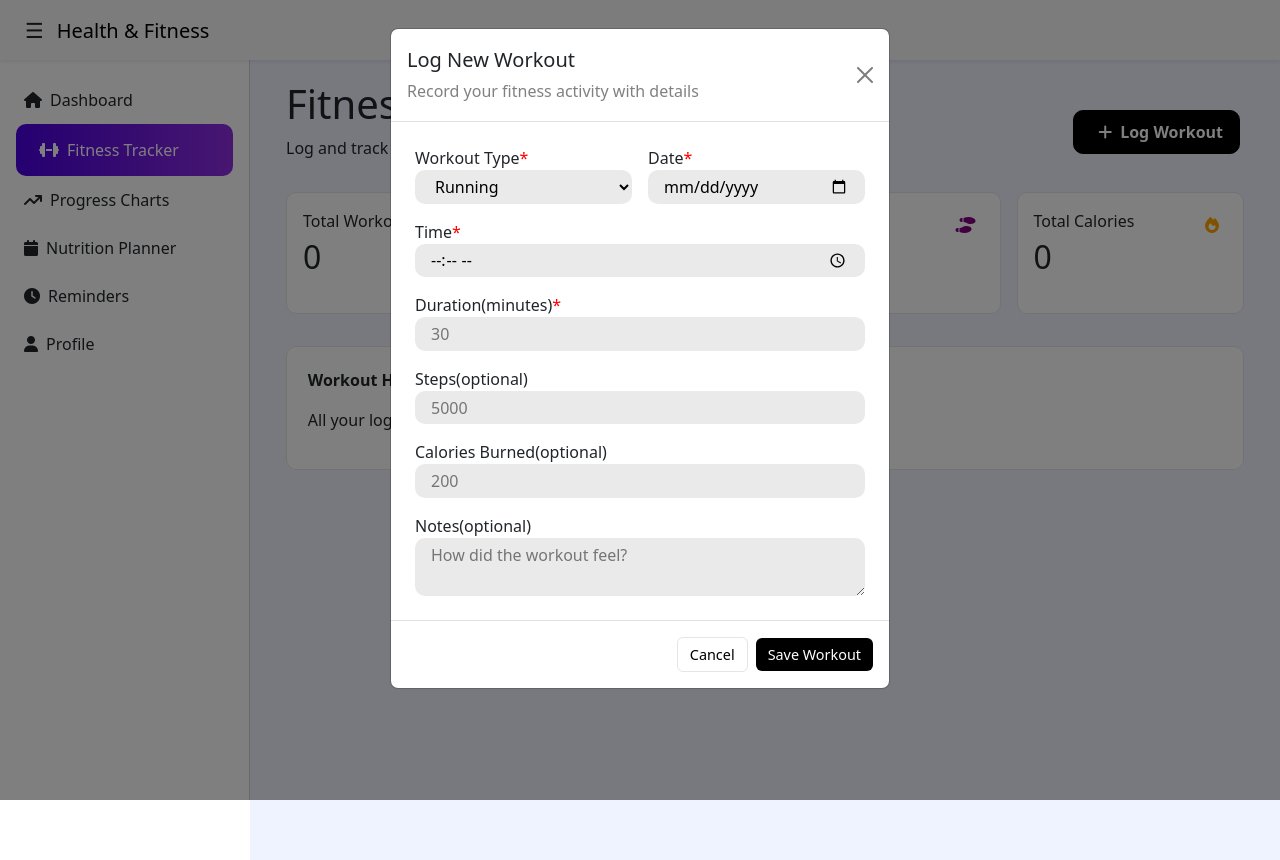
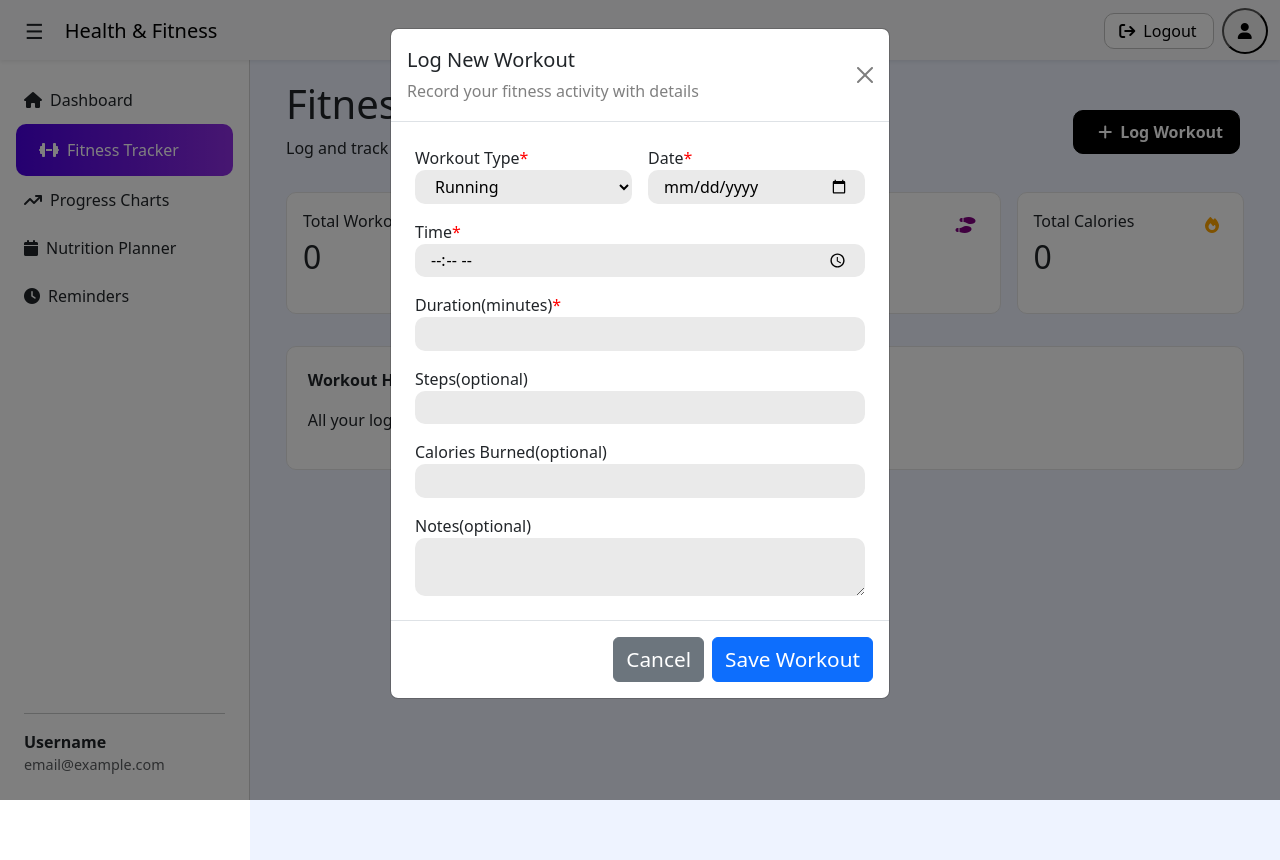
Before and after one commit to NuHazim/fitnessTracker, a website: page public/FitnessTracker.html in a window 1280 px wide. Both pictures are taken after a click on the button "Log Workout". Drawn offline with nearby package versions, Linux system fonts and the light colour scheme.

Commit message:
move profile to top right,add usernbame + email on bottom sidebar

```diff
--- a/public/FitnessTracker.html
+++ b/public/FitnessTracker.html
@@ -9,17 +9,17 @@
     />
     <title>Fitness Tracker</title>
 
-    <style>
-
-    </style>
     <link rel="stylesheet" href="sidebar.css">
     <link rel="stylesheet" href="FitnessTracker.css">
     <link rel="stylesheet" href="https://cdnjs.cloudflare.com/ajax/libs/font-awesome/6.4.2/css/all.min.css"/>
   </head>
 
   <body>
+    <!-- NAVBAR -->
     <nav class="navbar bg-light shadow-sm">
-      <div class="container-fluid">
+      <div class="container-fluid d-flex align-items-center">
+
+        <!-- Left -->
         <div class="d-flex align-items-center">
           <button
             class="btn"
@@ -30,22 +30,32 @@
             ☰
           </button>
 
-          <a class="navbar-brand m-0 p-0" href="#">
+          <a class="navbar-brand m-0 p-0 ms-2" href="#">
             Health & Fitness
           </a>
         </div>
+
+        <!-- Right -->
+        <div class="ms-auto d-flex align-items-center gap-2">
+          <button class="logoutButton">
+            <i class="fa-solid fa-arrow-right-from-bracket"></i>Logout
+          </button>
+          <button class="profileButton">
+            <i class="fa-solid fa-user"></i>
+          </button>
+        </div>
+
       </div>
     </nav>
 
+    <!-- SIDEBAR -->
     <div
       class="offcanvas offcanvas-start show"
       tabindex="-1"
       id="offcanvasNavbar"
       data-bs-backdrop="false"
       data-bs-scroll="true"
-
     >
-
       <div class="offcanvas-body">
         <ul class="navbar-nav">
           <li class="nav-item"><a class="nav-link" href="Dashboard.html"><i class="fa-solid fa-house"></i>Dashboard</a></li>
@@ -53,16 +63,24 @@
           <li class="nav-item"><a class="nav-link" href="ProgressCharts.html"><i class="fa-solid fa-arrow-trend-up"></i>Progress Charts</a></li>
           <li class="nav-item"><a class="nav-link" href="NutritionPlanner.html"><i class="fa-solid fa-calendar"></i>Nutrition Planner</a></li>
           <li class="nav-item"><a class="nav-link" href="Reminders.html"><i class="fa-solid fa-clock"></i>Reminders</a></li>
-          <li class="nav-item"><a class="nav-link" href="Profile.html"><i class="fa-solid fa-user"></i>Profile</a></li>
         </ul>
+      </div>
+      <div class="mt-auto sidebar-user">
+        <hr>
+        <p id="sidebarUsername" class="m-0 fw-bold">Username</p>
+        <p id="sidebarEmail" class="m-0 text-muted" style="font-size: 0.9em;">email@example.com</p>
       </div>
     </div>
 
-    <!-- Main Content -->
+    <!-- MAIN CONTENT -->
     <div class="fitnessContainer" id="mainContent">
       <h1 style="margin-left: 1rem;">Fitness Tracker</h1>
       <p style="margin-left: 1rem;">Log and track your workouts and activities</p>
-      <button class="logWorkoutButton" data-bs-toggle="modal" data-bs-target="#exampleModal"><i class="fa-solid fa-plus"></i>Log Workout</button>
+
+      <button class="logWorkoutButton" data-bs-toggle="modal" data-bs-target="#exampleModal">
+        <i class="fa-solid fa-plus"></i>Log Workout
+      </button>
+
       <div class="sumWorkBoxes">
         <div class="sumWorkBox">
           <p>Total Workouts<br><span id="totalWorks">0</span></p>
@@ -81,10 +99,11 @@
           <i style="color:orange;" class="fa-solid fa-fire"></i>
         </div>
       </div>
+
       <div id="workHisBox" class="workHisBox">
         <p style="font-weight: bold;">Workout History</p>
         <p>All your logged activities</p>
-        <!-- template is the goat -->
+
         <template id="templateWorkBox">
           <div class="workBox">
             <div style="display: flex;">
@@ -107,26 +126,27 @@
             </div>
           </div>
         </template>
-        <!-- <div class="noWorkBox">
-          <i style="font-size: 5em;margin:1.5rem;color:grey;" class="fa-brands fa-strava"></i>
-          <p style="color:grey;">No workouts logged yet</p>
-          <button class="logFirstWorkoutButton" data-bs-toggle="modal" data-bs-target="#exampleModal"><i class="fa-solid fa-plus"></i>Log Your First Workout</button>
-        </div> -->
       </div>
-      <!-- Button trigger modal -->
-      <!-- Modal -->
-      <div class="modal fade" id="exampleModal" tabindex="-1" aria-labelledby="exampleModalLabel" aria-hidden="true">
+
+      <!-- MODAL -->
+      <div class="modal fade" id="exampleModal" tabindex="-1">
         <div class="modal-dialog">
           <div class="modal-content">
             <div class="modal-header">
-              <h1 class="modal-title fs-5" id="exampleModalLabel">Log New Workout<br><span style="font-size: 0.8em;color:grey;font-weight: lighter;">Record your fitness activity with details</span></h1>
-              <button type="button" class="btn-close" data-bs-dismiss="modal" aria-label="Close"></button>
+              <h1 class="modal-title fs-5">
+                Log New Workout<br>
+                <span style="font-size: 0.8em;color:grey;font-weight: lighter;">
+                  Record your fitness activity with details
+                </span>
+              </h1>
+              <button type="button" class="btn-close" data-bs-dismiss="modal"></button>
             </div>
+
             <div class="modal-body">
               <form id="workForm" class="workForm">
                 <div class="QuestionBox">
                   <label>Workout Type<span>*</span></label>
-                  <select id="workType" required placeholder="Select workout type">
+                  <select id="workType" required>
                     <option>Running</option>
                     <option>Walking</option>
                     <option>Cycling</option>
@@ -140,35 +160,42 @@
                     <option>Other</option>
                   </select>
                 </div>
+
                 <div class="QuestionBox">
                   <label>Date<span>*</span></label>
                   <input id="workDate" type="date" required>
                 </div>
+
                 <div class="QuestionBox">
                   <label>Time<span>*</span></label>
                   <input id="workTime" type="time" required>
                 </div>
+
                 <div class="QuestionBox">
                   <label>Duration(minutes)<span>*</span></label>
-                  <input id="workMin" type="number" placeholder="30" required>
+                  <input id="workMin" type="number" required>
                 </div>
+
                 <div class="QuestionBox">
                   <label>Steps(optional)</label>
-                  <input id="workSteps" type="number" placeholder="5000">
+                  <input id="workSteps" type="number">
                 </div>
+
                 <div class="QuestionBox">
                   <label>Calories Burned(optional)</label>
-                  <input id="workCal" type="number" placeholder="200">
+                  <input id="workCal" type="number">
                 </div>
+
                 <div class="QuestionBox">
                   <label>Notes(optional)</label>
-                  <textarea id="workNotes" placeholder="How did the workout feel?"></textarea>
+                  <textarea id="workNotes"></textarea>
                 </div>
               </form>
             </div>
+
             <div class="modal-footer">
-              <button type="button" style="background-color: white;border:1px solid rgb(229, 229, 229);color:black;font-size: 0.9em;" id="cancelButton" class="btn btn-secondary" data-bs-dismiss="modal">Cancel</button>
-              <button id="saveWorkButton" type="button" style="background-color: black;border:none;font-size: 0.9em;" class="btn btn-primary" onclick="validateAndSubmit()">Save Workout</button>
+              <button class="btn btn-secondary" data-bs-dismiss="modal">Cancel</button>
+              <button class="btn btn-primary" onclick="validateAndSubmit()">Save Workout</button>
             </div>
           </div>
         </div>
@@ -177,6 +204,7 @@
 
     <script src="https://cdn.jsdelivr.net/npm/bootstrap@5.3.8/dist/js/bootstrap.bundle.min.js"></script>
     <script src="FitnessTracker.js"></script>
+
     <script>
       const offcanvas = document.getElementById("offcanvasNavbar");
       const body = document.body;
--- a/public/sidebar.css
+++ b/public/sidebar.css
@@ -22,7 +22,21 @@ body.modal-open {
     top: 60px;
     height: calc(100% - 60px);
 }
-
+.logoutButton{
+    border:1px solid rgb(192, 192, 192);
+    background-color: white;
+    border-radius: 10px;
+    padding-right: 1rem;
+}
+.logoutButton:hover{
+    border-color: rgb(167, 167, 167);
+    background-color: rgb(227, 227, 227);
+}
+.profileButton{
+    width:2.9rem;
+    height:2.9rem;
+    border-radius: 50%;
+}
 #mainContent {
     margin-top: 60px;
     transition: margin-left 0.3s;
@@ -41,7 +55,9 @@ body.sidebar-open #mainContent {
 .fa-solid {
     margin: 0.5rem;
 }
-
+.sidebar-user{
+    padding:1.5rem;
+}
 .active {
     padding: 10px 15px;
     background: linear-gradient(90deg, #4a00e0, #8e2de2);
```
Also changed, not shown: public/Dashboard.html (+13 -1 lines), public/NutritionPlanner.html (+13 -1 lines), public/ProgressCharts.html (+13 -1 lines), public/Reminders.html (+13 -1 lines).
